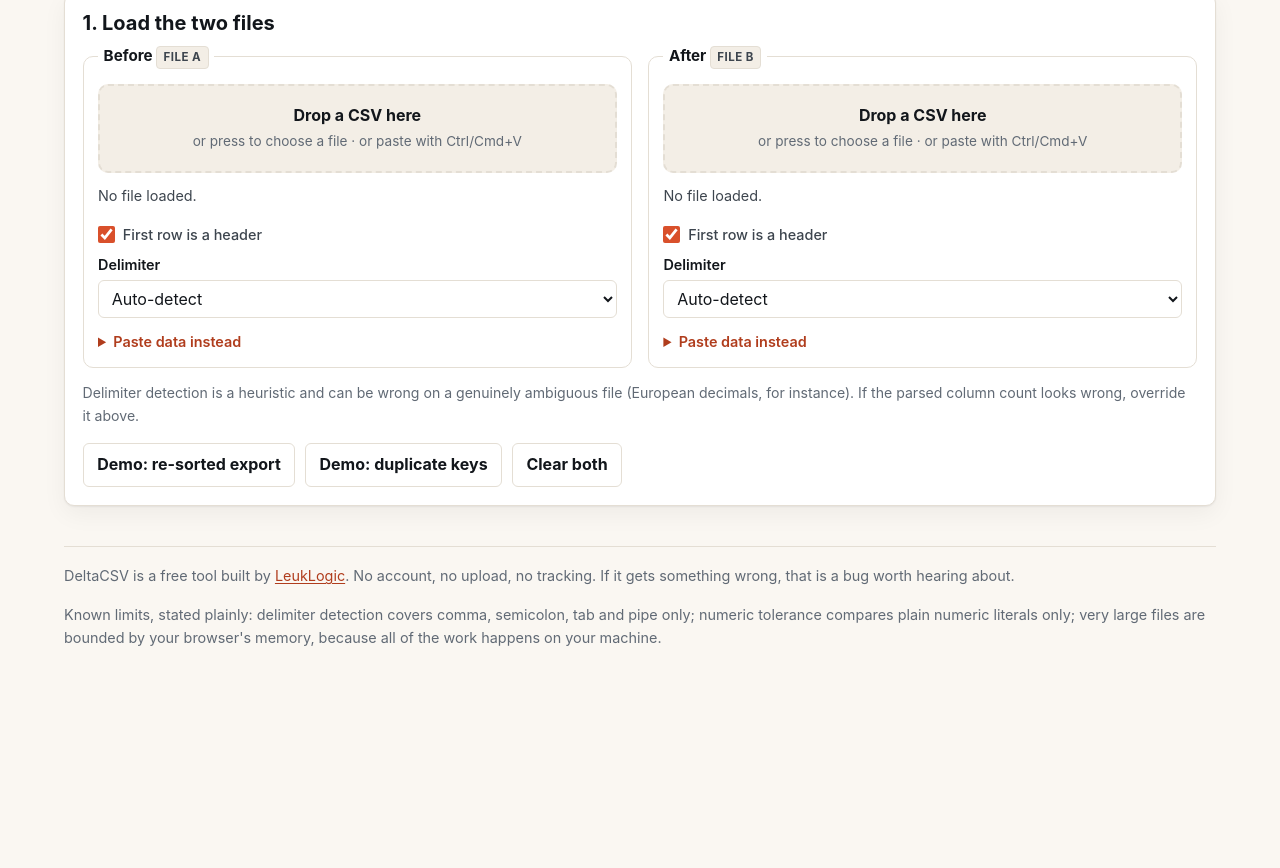
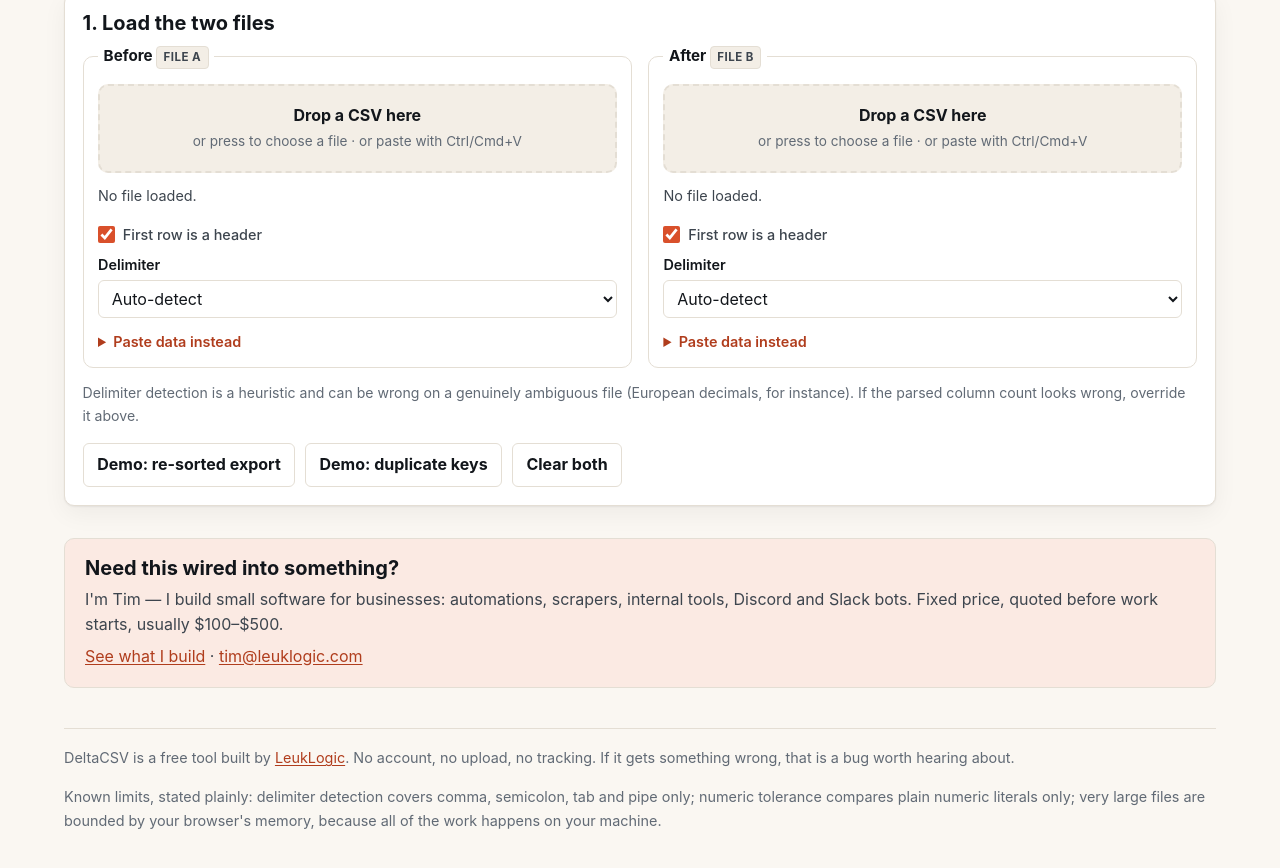
Before and after one commit to grapheneaffiliate/leuklogic, a website: page tools/csv-diff/index.html in a window 1280 px wide. Shown: the part 620-1488 px from the top of the page. Before the commit the page ends 1349 px from the top, so only its background shows below. Drawn offline with Linux system fonts and the light colour scheme.

Commit message:
DeltaCSV: add the hire block — it was the only tool with no direct contact path

```diff
--- a/tools/csv-diff/index.html
+++ b/tools/csv-diff/index.html
@@ -346,6 +346,14 @@ ul.plain li{margin-bottom:.3rem}
 
 </main>
 
+<div class="hire" style="background:var(--accent-soft,#FBEAE3);border:1px solid var(--line,#E4DED4);border-radius:10px;padding:1.1rem 1.25rem;margin-top:2rem">
+  <h2 style="margin:0 0 .35rem">Need this wired into something?</h2>
+  <p style="margin-bottom:.35rem">I'm Tim — I build small software for businesses: automations, scrapers,
+  internal tools, Discord and Slack bots. Fixed price, quoted before work starts, usually $100–$500.</p>
+  <p style="margin:0"><a href="https://leuklogic.com/">See what I build</a> ·
+  <a href="mailto:tim@leuklogic.com?subject=DeltaCSV">tim@leuklogic.com</a></p>
+</div>
+
 <footer class="foot">
   <p>DeltaCSV is a free tool built by <a href="https://leuklogic.com">LeukLogic</a>. No account, no upload, no tracking. If it gets something wrong, that is a bug worth hearing about.</p>
   <p>Known limits, stated plainly: delimiter detection covers comma, semicolon, tab and pipe only; numeric tolerance compares plain numeric literals only; very large files are bounded by your browser's memory, because all of the work happens on your machine.</p>
```
